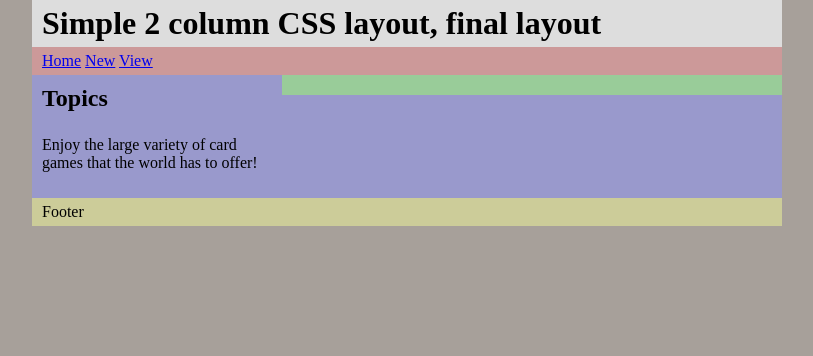
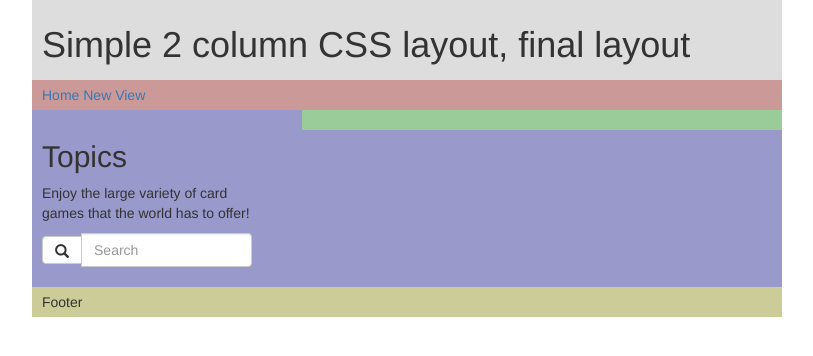
Before and after one commit to SeanCCarter/olinjsLab1, a website: page public/index.html in a window 1280 px wide. Shown: the whole page, without its empty margins (233-1046 px from the left). Drawn offline with nearby package versions, Linux system fonts and the light colour scheme; some packages are replaced by stand-ins of ours; no server answers.

Commit message:
ADD: Search bar

```diff
--- a/public/index.html
+++ b/public/index.html
@@ -11,6 +11,7 @@
     <script src="https://ajax.googleapis.com/ajax/libs/angularjs/1.2.0/angular.min.js"></script>
 	<script src="http://code.angularjs.org/1.2.0-rc.2/angular-route.min.js"></script>
     <!-- load angular routes -->
+    <link rel="stylesheet" href="//netdna.bootstrapcdn.com/bootstrap/3.0.0/css/bootstrap.min.css"><!-- load bootstrap -->
     <script src="core.js"></script>
 </head>
 <body ng-controller="mainController">
@@ -48,8 +49,14 @@
 	<div id="sidebar" ng-controller="topicListController">
 		<h2>Topics</h2>
 		<p>Enjoy the large variety of card games that the world has to offer!</p>
+		<div class="input-group">
+			<span class="input-group-btn">
+			<button class="btn btn-default" type="button"><span class="glyphicon glyphicon-search"></span></button>
+			</span>
+			<input type="search" class="form-control" placeholder="Search" ng-model="wikiSearch">
+			</div>
 		<ul>
-			<li ng-repeat="topic in topics"><a href="#viewTopic/{{topic.id}}">{{topic.name}}</a></li>
+			<li ng-repeat="topic in topics | filter :wikiSearch"><a href="#viewTopic/{{topic.id}}">{{topic.name}}</a></li>
 		</ul>
 	</div>
 	<div id="footer">
```
